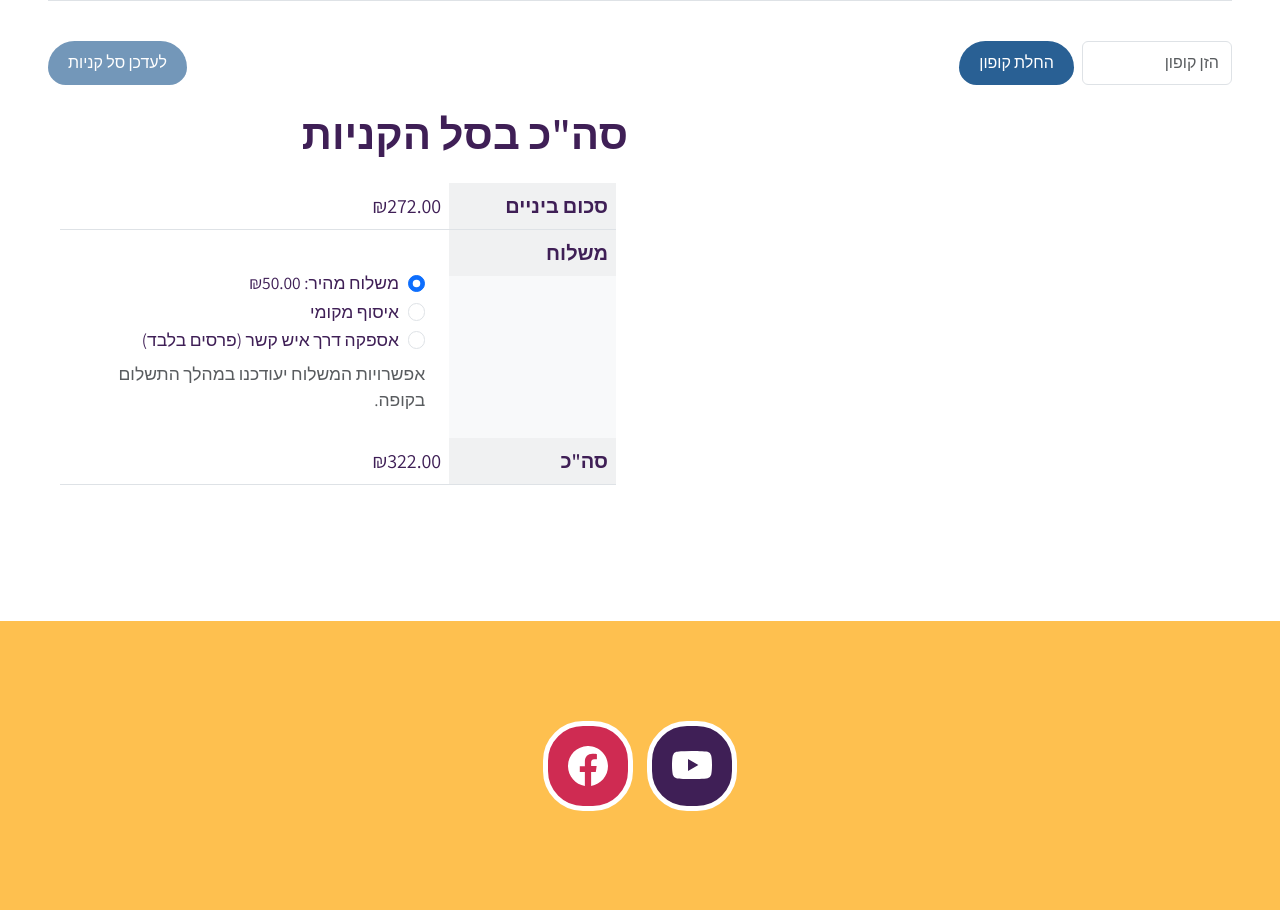
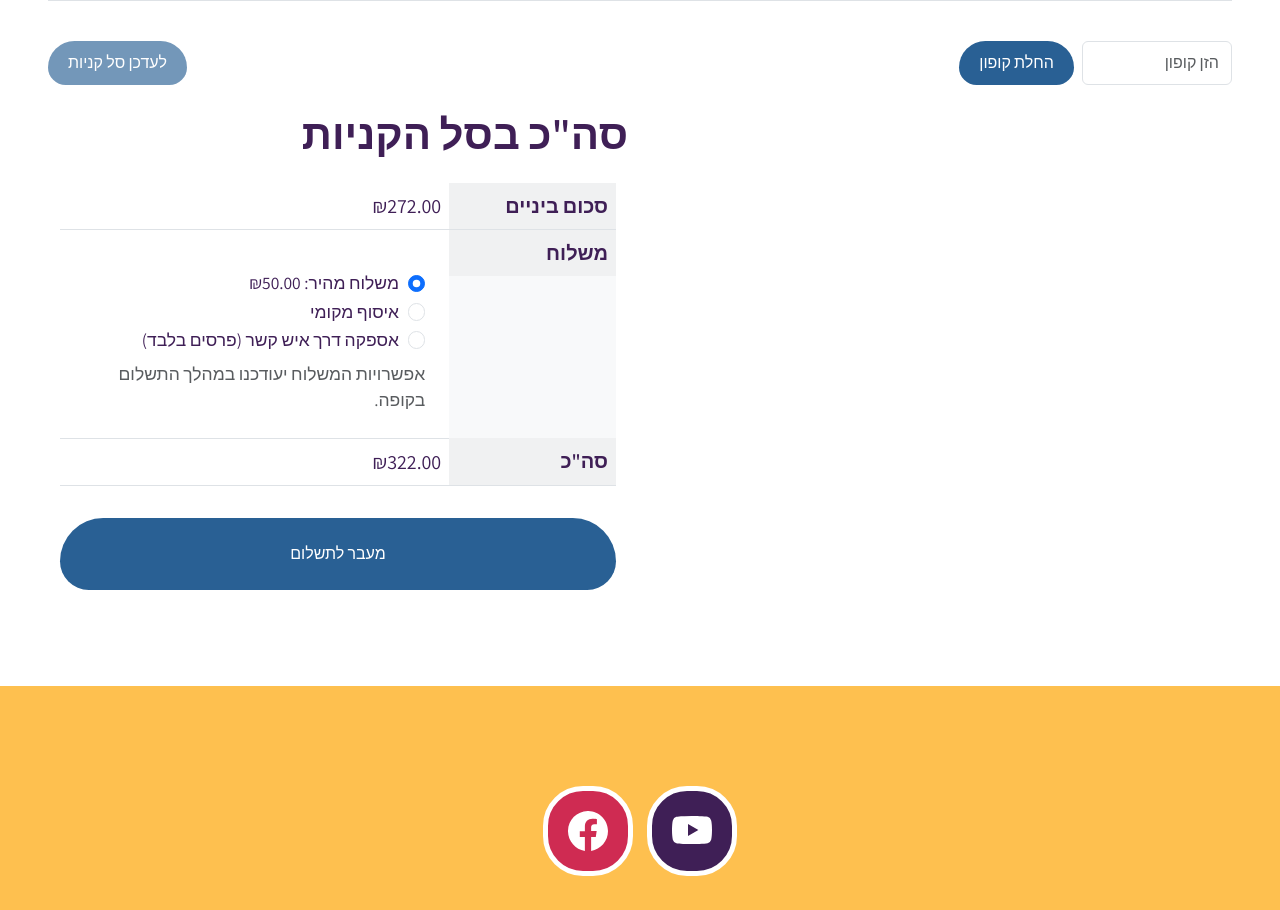
Before and after one commit to misfarsiddeek95/makekit-web, a CodeIgniter app: page /makekit-web/cart/ in a window 1280 px wide. Shown: the part 395-1305 px from the top of the page. Run offline with CodeIgniter, Linux system fonts and the light colour scheme; data that the repository does not hold is empty.

Commit message:
summary table checkout button designed.

```diff
--- a/application/views/cart.php
+++ b/application/views/cart.php
@@ -101,7 +101,7 @@
                         </div>
 
                         <!-- Summary -->
-                        <div class="container my-4">
+                        <div class="container mt-4">
                             <div class="table-responsive summary-table">
                                 <table class="table text-end align-middle bg-light">
                                     <tbody>
@@ -114,7 +114,7 @@
                                         <!-- Shipping Methods -->
                                         <tr>
                                             <th class="fw-semibold d-none border-0 d-md-block">משלוח</th>
-                                            <td colspan="2" class="border-0 pt-4">
+                                            <td colspan="2" class="border-md-0 pt-4">
                                                 <span class="d-block d-md-none fw-semibold mb-2">משלוח</span>
                                                 <div class="bg-white p-3 small">
                                                     <div class="form-check form-check-reverse">
@@ -141,6 +141,11 @@
                                     </tbody>
                                 </table>
                             </div>
+                            <div class="d-grid mt-3">
+                                <button class="btn curved-button btn-add-to-cart py-4">
+                                מעבר לתשלום
+                                </button>
+                            </div>
                         </div>
                 </div>
             </section>
```
